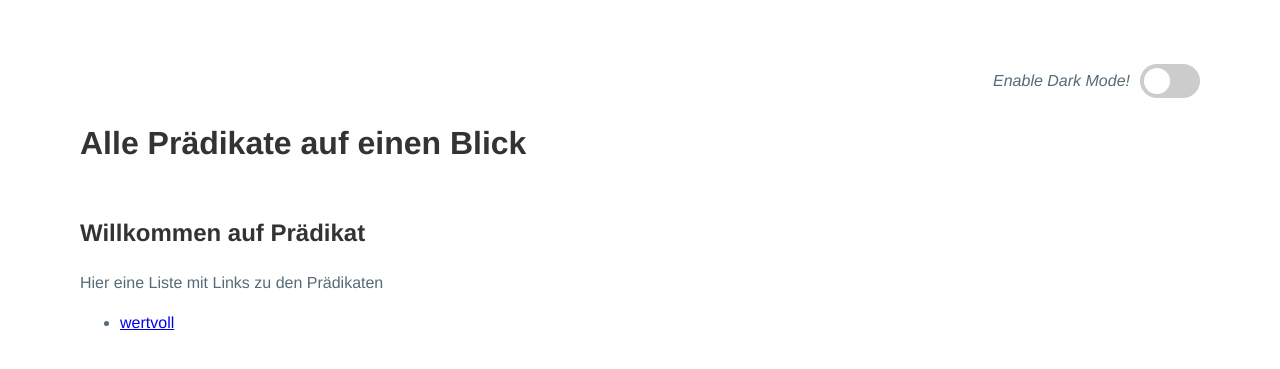
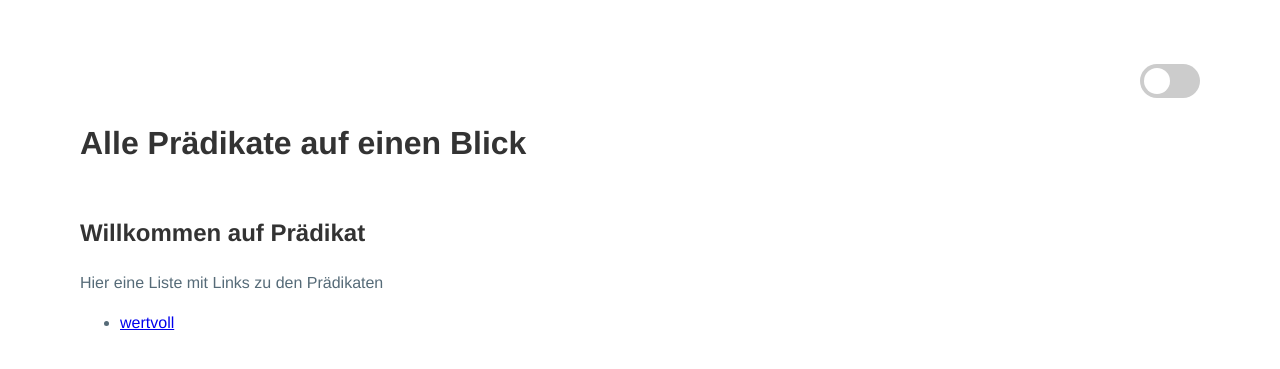
Before and after one commit to Lodifice/praedikat, a Jekyll site: the page built from README.md, in a window 1280 px wide. Shown: the top 369 px of the page. Built offline with Jekyll 4.4.1, drawn with Linux system fonts in a browser that asks for light colours; our own code applies the rules of GitHub Pages for plain Markdown files.

Commit message:
Remove theme switcher text to make it more ominous

```diff
--- a/_includes/header.html
+++ b/_includes/header.html
@@ -1,6 +1,5 @@
 <header>
   <nav class="theme-switch-wrapper">
-    <em>Enable Dark Mode!</em>
     <label class="theme-switch" for="checkbox">
       <input type="checkbox" id="checkbox" />
       <div class="round slider"></div>
```
